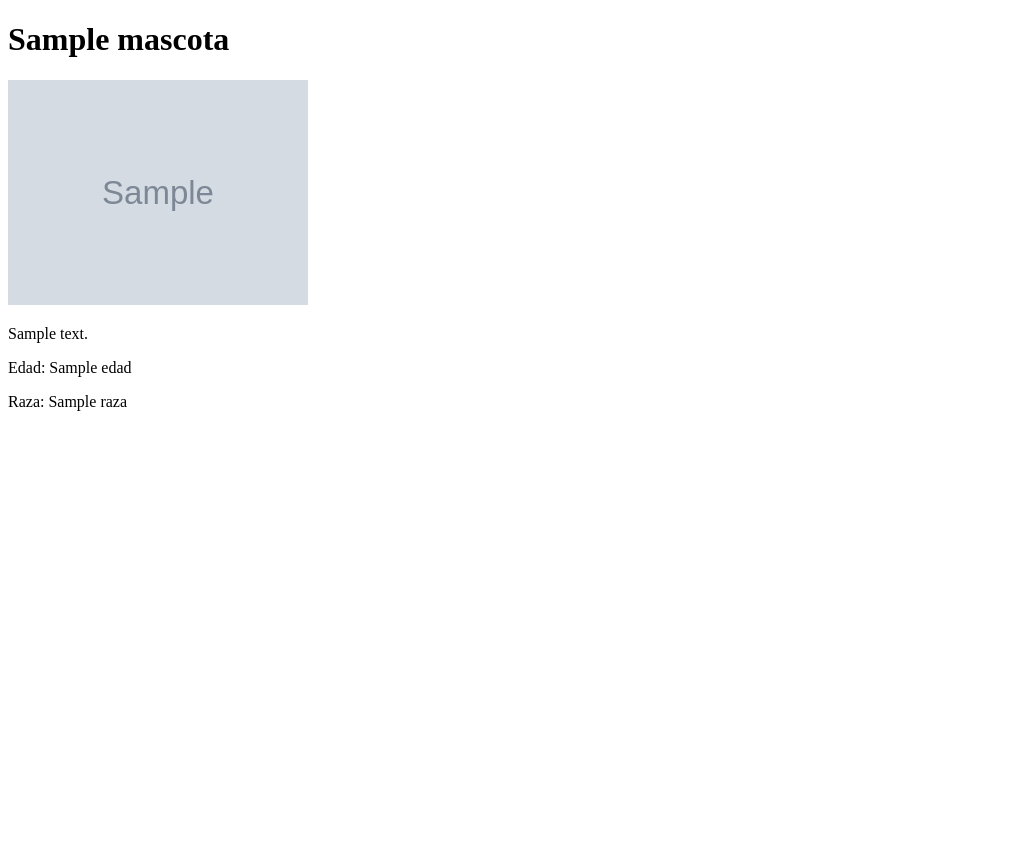
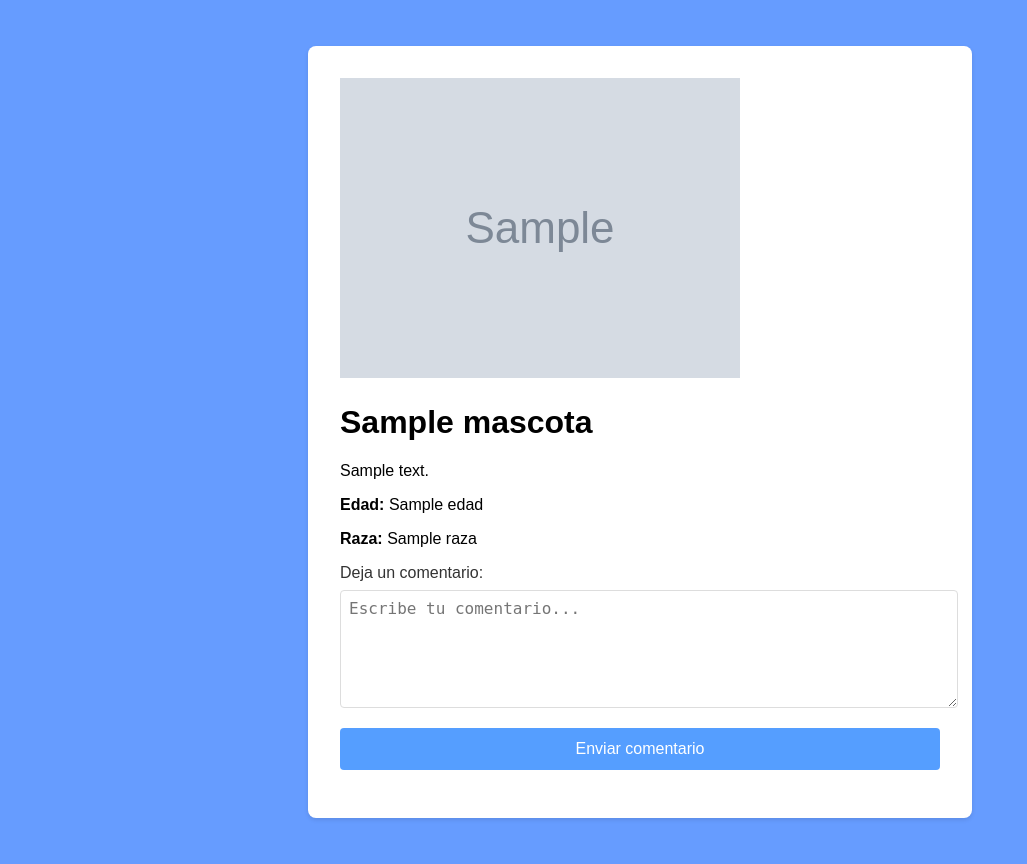
Before and after one commit to 7URKO0/Michilines, a Flask app: template templates/perfilMascota.html in a window 1280 px wide. Shown: the whole page, without its empty margins (0-1027 px from the left). Before the commit the page ends 411 px from the top, so only its background shows below. Run offline with Flask 3, Linux system fonts and the light colour scheme; the template is opened without the code that fills it: most values are stand-ins (such as "Sample title", 1, 10 or a date in 2020); grey boxes marked "Sample" are stand-in pictures.

Commit message:
estiquetas html

```diff
--- a/templates/perfilMascota.html
+++ b/templates/perfilMascota.html
@@ -5,12 +5,30 @@
     <meta http-equiv="X-UA-Compatible" content="IE=edge">
     <meta name="viewport" content="width=device-width, initial-scale=1.0">
     <title>Perfil de {{ mascota['nombre'] }}</title>
+    <link rel="stylesheet" href="{{ url_for('static', filename='stylesPublicarMascota.css') }}">
+    <link rel="stylesheet" href="{{ url_for('static', filename='perfilMascota.css') }}">
 </head>
 <body>
-    <h1>{{ mascota['nombre'] }}</h1>
-    <img src="{{ url_for('static', filename=mascota['imagenUrl']) }}" alt="Imagen de {{ mascota['nombre'] }}" style="width: 300px; height: auto;">
-    <p>{{ mascota['descripcion'] }}</p>
-    <p>Edad: {{ mascota['edad'] }}</p>
-    <p>Raza: {{ mascota['raza'] }}</p>
+    <div class="contenedor">
+        <div class="perfil-contenedor">
+            <div class="imagen">
+                <img src="{{ url_for('static', filename=mascota['imagenUrl']) }}" alt="Imagen de {{ mascota['nombre'] }}">
+            </div>
+            <div class="informacion">
+                <h1>{{ mascota['nombre'] }}</h1>
+                <p>{{ mascota['descripcion'] }}</p>
+                <p><strong>Edad:</strong> {{ mascota['edad'] }}</p>
+                <p><strong>Raza:</strong> {{ mascota['raza'] }}</p>
+            </div>
+        </div>
+
+        <div class="comentarios">
+            <form class="formulario" action="/comentar" method="post">
+                <label for="comentario">Deja un comentario:</label>
+                <textarea id="comentario" name="comentario" placeholder="Escribe tu comentario..."></textarea>
+                <button type="submit" class="publicar">Enviar comentario</button>
+            </form>
+        </div>
+    </div>
 </body>
 </html>
```
